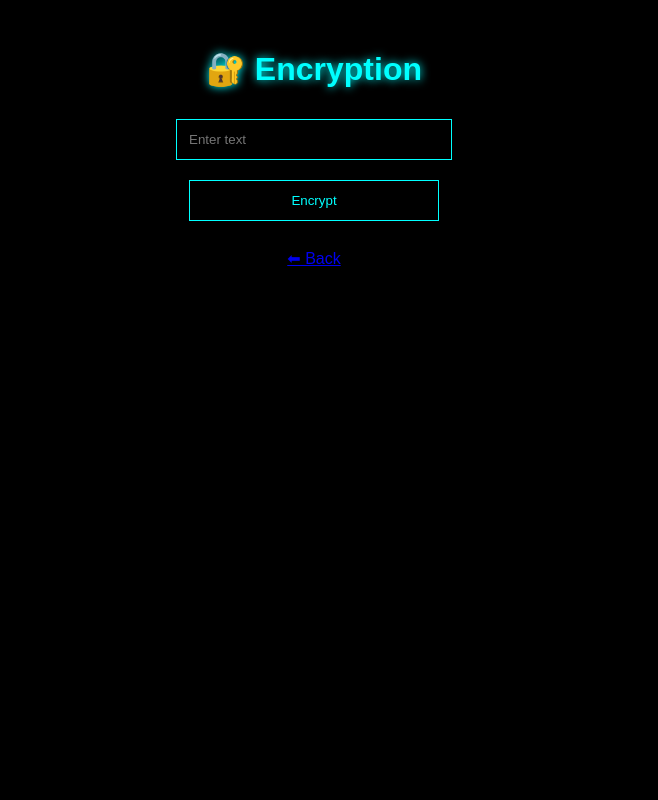
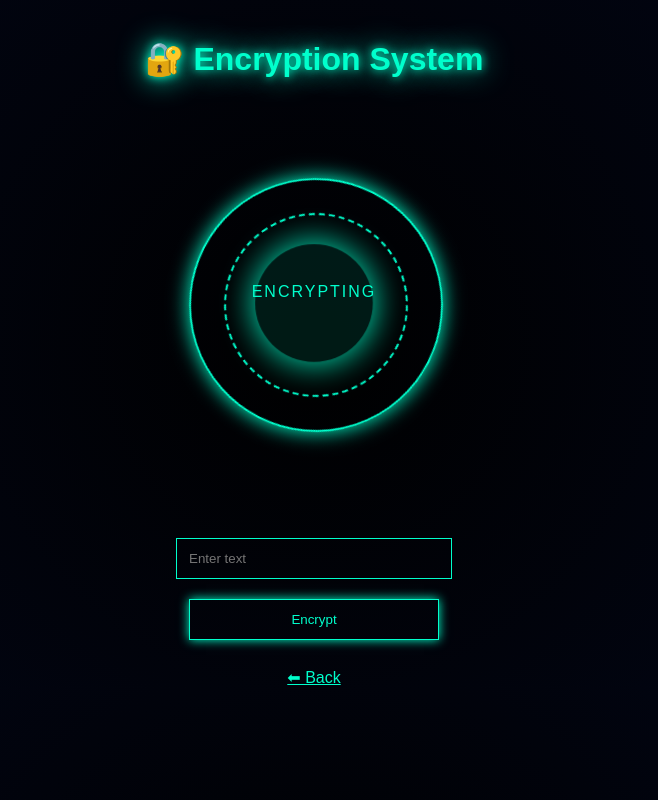
Before and after one commit to 24karan04/Cloud-Computing-Security-project-, a Flask app: page /encrypt in a window 1280 px wide. Shown: the whole page, without its empty margins (326-984 px from the left). Run offline with Flask 3, Linux system fonts and the light colour scheme.

Commit message:
Enhance encryption page styling and content

```diff
--- a/templates/encrypt.html
+++ b/templates/encrypt.html
@@ -1,32 +1,112 @@
 <!DOCTYPE html>
 <html>
 <head>
-<title>Encrypt</title>
+<title>Encryption</title>
 
 <style>
 body {
-    background: black;
-    color: cyan;
+    margin: 0;
+    background: radial-gradient(circle at center, #000000, #020617);
+    font-family: Arial;
+    color: #00ffcc;
     text-align: center;
-    font-family: Arial;
+    overflow: hidden;
 }
 
+/* Glow title */
 h1 {
-    margin-top: 50px;
-    text-shadow: 0 0 10px cyan;
+    margin-top: 40px;
+    text-shadow: 0 0 10px #00ffcc, 0 0 30px #00ffcc;
 }
 
+/* MAIN CIRCLE SYSTEM */
+.circle {
+    position: relative;
+    margin: 100px auto;
+    width: 250px;
+    height: 250px;
+}
+
+/* Outer ring */
+.outer {
+    position: absolute;
+    width: 250px;
+    height: 250px;
+    border: 2px solid #00ffcc;
+    border-radius: 50%;
+    box-shadow: 0 0 20px #00ffcc;
+    animation: spin 8s linear infinite;
+}
+
+/* Middle ring */
+.middle {
+    position: absolute;
+    width: 180px;
+    height: 180px;
+    top: 35px;
+    left: 35px;
+    border: 2px dashed #00ffcc;
+    border-radius: 50%;
+    animation: spinReverse 6s linear infinite;
+}
+
+/* Inner pulse circle */
+.inner {
+    position: absolute;
+    width: 100px;
+    height: 100px;
+    top: 75px;
+    left: 75px;
+    border-radius: 50%;
+    background: rgba(0,255,200,0.1);
+    box-shadow: 0 0 30px #00ffcc;
+    animation: pulse 2s infinite;
+}
+
+/* Center text */
+.center {
+    position: absolute;
+    top: 105px;
+    left: 50%;
+    transform: translateX(-50%);
+    font-size: 16px;
+    letter-spacing: 2px;
+}
+
+/* Animations */
+@keyframes spin {
+    from { transform: rotate(0deg); }
+    to { transform: rotate(360deg); }
+}
+
+@keyframes spinReverse {
+    from { transform: rotate(360deg); }
+    to { transform: rotate(0deg); }
+}
+
+@keyframes pulse {
+    0% { transform: scale(1); }
+    50% { transform: scale(1.2); }
+    100% { transform: scale(1); }
+}
+
+/* Form */
 input, button {
     padding: 12px;
     margin: 10px;
     width: 250px;
-    background: black;
-    border: 1px solid cyan;
-    color: cyan;
+    background: transparent;
+    border: 1px solid #00ffcc;
+    color: #00ffcc;
 }
 
 button {
     cursor: pointer;
+    box-shadow: 0 0 10px #00ffcc;
+}
+
+button:hover {
+    box-shadow: 0 0 20px #00ffcc;
 }
 </style>
 
@@ -34,7 +114,14 @@ button {
 
 <body>
 
-<h1>🔐 Encryption</h1>
+<h1>🔐 Encryption System</h1>
+
+<div class="circle">
+    <div class="outer"></div>
+    <div class="middle"></div>
+    <div class="inner"></div>
+    <div class="center">ENCRYPTING</div>
+</div>
 
 <form action="/encrypt" method="post">
     <input type="text" name="text" placeholder="Enter text" required><br>
@@ -42,11 +129,11 @@ button {
 </form>
 
 {% if result %}
-<p>Encrypted: {{ result }}</p>
+<p style="color:#00ffcc;">Encrypted: {{ result }}</p>
 {% endif %}
 
 <br>
-<a href="/dashboard">⬅ Back</a>
+<a href="/dashboard" style="color:#00ffcc;">⬅ Back</a>
 
 </body>
 </html>
```
